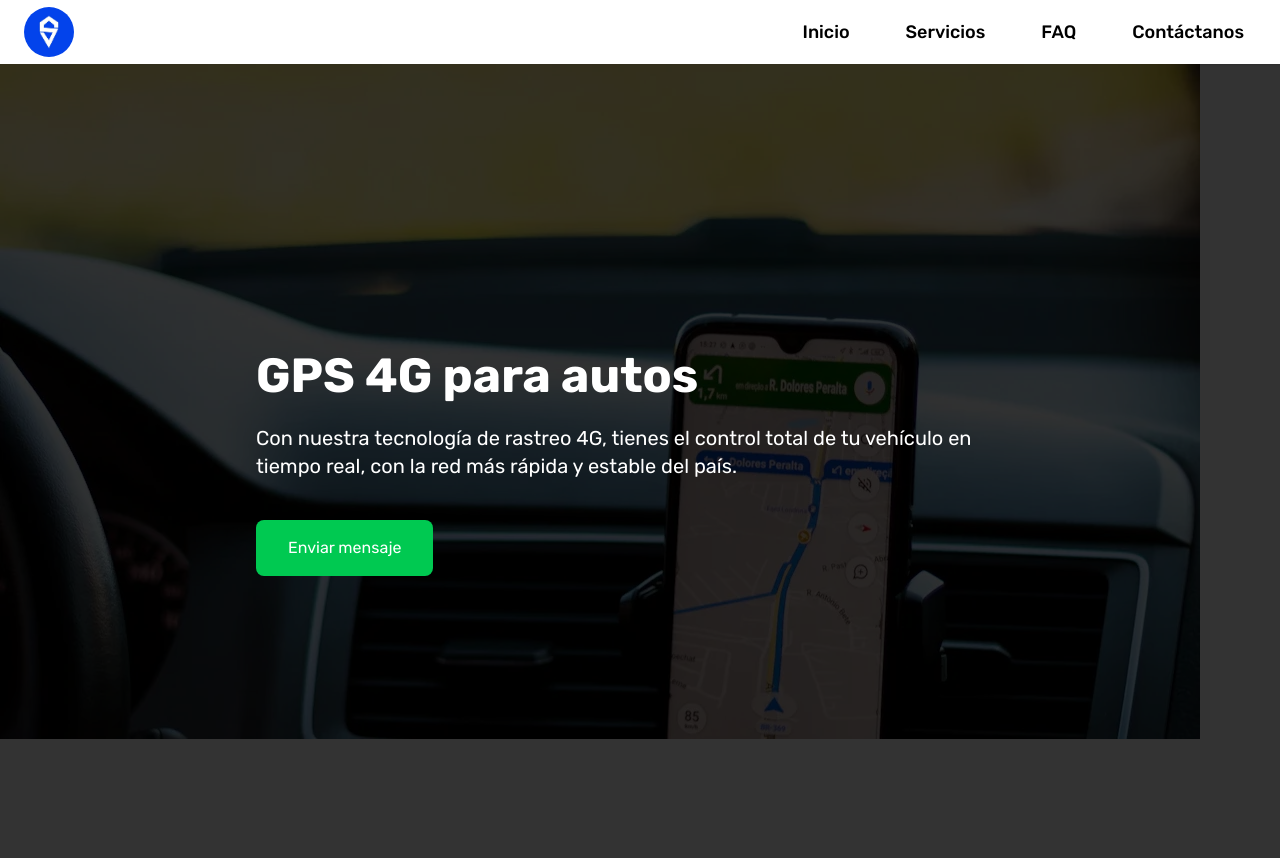
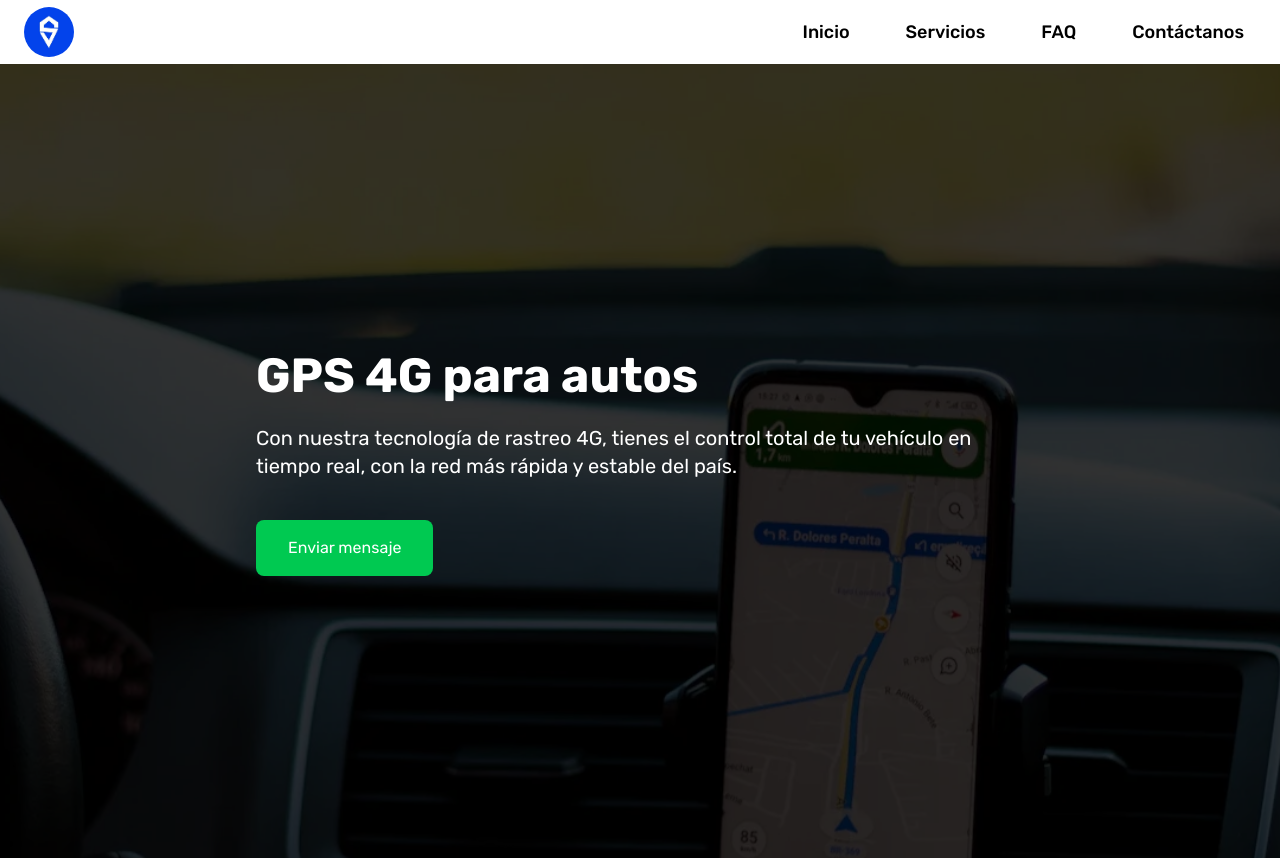
Before and after one commit to Misahel-777/Security-Cars, a Next.js app: page /servicios/gps in a window 1280 px wide. Shown: the top 858 px of the page. Built offline with nearby package versions, Linux system fonts and the light colour scheme.

Commit message:
Tu mensaje describiendo el cambio

```diff
--- a/src/app/servicios/alarmas/page.jsx
+++ b/src/app/servicios/alarmas/page.jsx
@@ -66,7 +66,7 @@ const getWhatsappLink = (producto) => {
 
       {/* Imagen */}
       <div className="absolute inset-0">
-        <img src="/alarmahero.webp" alt="Alarma para autos" fill className="object-cover" />
+        <Image src="/alarmahero.webp" alt="Alarma para autos" fill className="object-cover" />
         <div className="absolute inset-0 bg-black/80"></div>
       </div>
 
--- a/src/app/servicios/gps/page.jsx
+++ b/src/app/servicios/gps/page.jsx
@@ -64,7 +64,7 @@ const faqs = [
 
       {/* Imagen */}
       <div className="absolute inset-0">
-        <img src="/gpshero.webp" alt="GPS 4G" fill className="object-cover" />
+        <Image src="/gpshero.webp" alt="GPS 4G" fill className="object-cover" />
         <div className="absolute inset-0 bg-black/80"></div>
       </div>
 
```
Also changed, not shown: public/gps.png (added), public/gps.webp.
